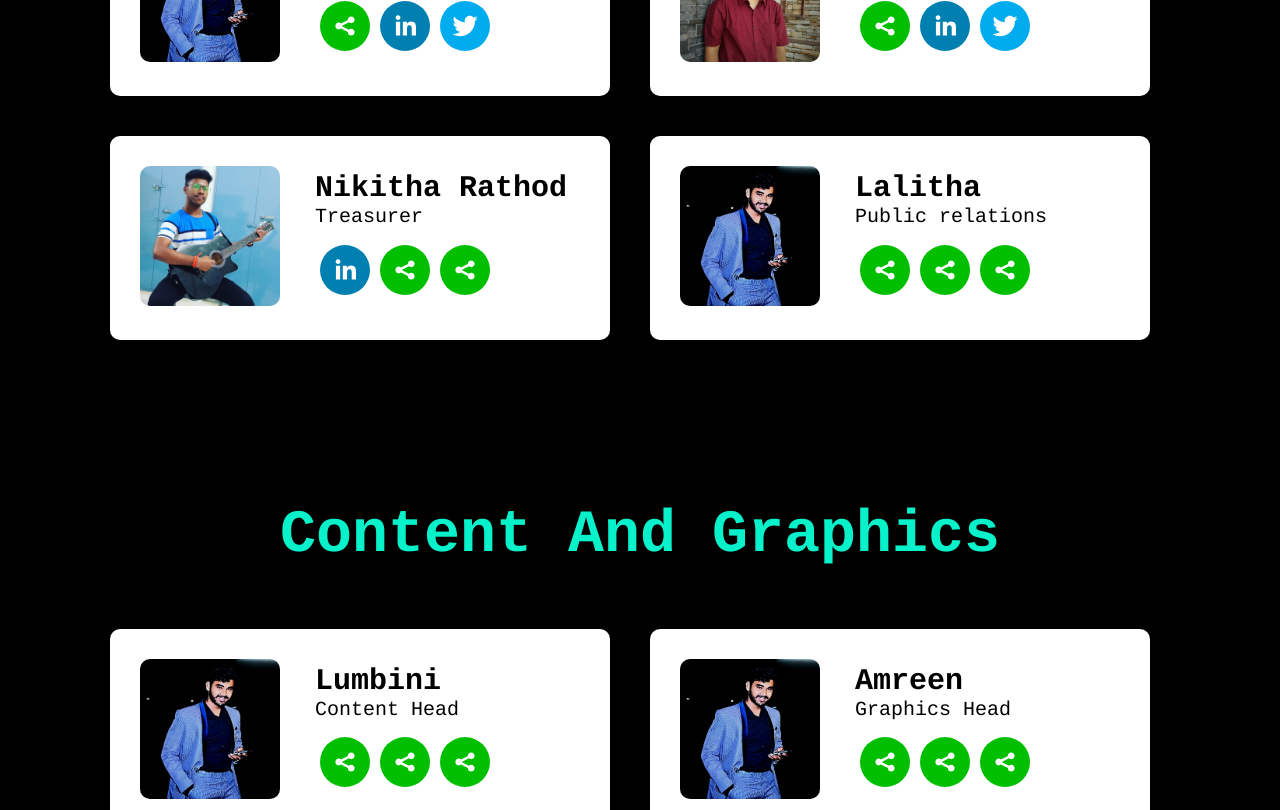
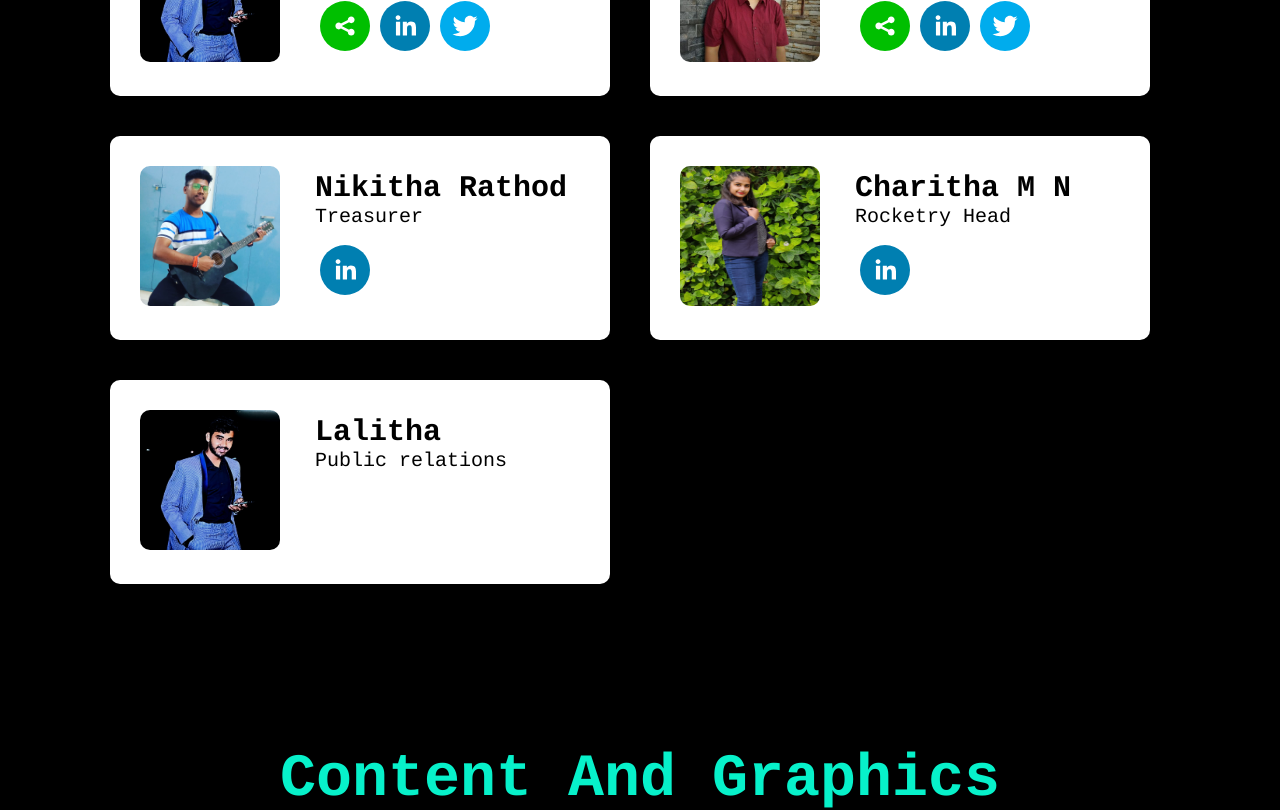
Before and after one commit to stellarjc/Website-React-Code, a React (Create React App) app: page /tem in a window 1280 px wide. Shown: the part 620-1430 px from the top of the page. Built offline with nearby package versions, Linux system fonts and the light colour scheme.

Commit message:
added some details

```diff
--- a/src/screens/Team.js
+++ b/src/screens/Team.js
@@ -34,6 +34,12 @@ function Team() {
             links: ["https://www.linkedin.com/in/sai-dikshith-088270227"]
         },
         {
+            name: "Charitha M N",
+            position: "Rocketry Head",
+            image: "team/charitha.jpg",
+            links: ["https://www.linkedin.com/in/charitha-gowda-a379ab207"]
+        },
+        {
             name: "Lalitha",
             position: "Public relations",
             image: "team/hashir.jpg",
@@ -49,10 +55,10 @@ function Team() {
             links: []
         },
         {
-            name: "Amreen",
+            name: "Amreen Ahmedi",
             position: "Graphics Head",
-            image: "team/hashir.jpg",
-            links: []
+            image: "team/amreen.png",
+            links: ["https://instagram.com/am.reeeeeeen?igshid=OGQ5ZDc2ODk2ZA==","https://www.linkedin.com/in/amreen-ahmedi-b92911273?trk=contact-info"]
         },
         {
             name: "Nida Fathima",
@@ -130,13 +136,17 @@ function Team() {
 
     const rc= [
         {
-            name: "Hashir Azhaf",
-            position: "President",
-            image: "team/hashir.jpg",
-            links: []
+            name: "Charitha M N",
+            position: "Rocketry Head",
+            image: "team/charitha.jpg",
+            links: ["https://www.linkedin.com/in/charitha-gowda-a379ab207"]
         }
     ]
-
+    const Lk=(props)=>{
+        return props.links.map((link)=>{
+            return <SocialIcon className="card-content-icons" url={link} />
+        })
+    }
     const Card = (props) => {
         return props.cont.map((person) => {
             return <div className="card">
@@ -147,9 +157,10 @@ function Team() {
                     <h1 className='card-content-h1'>{person.name}</h1>
                     <h2 className='card-content-h2'>{person.position}</h2>
                     <div className="card-links">
-                        <SocialIcon className="card-content-icons" url={person.links[0]} />
+                        <Lk links={person.links}/>
+                        {/* <SocialIcon className="card-content-icons" url={person.links[0]} />
                         <SocialIcon className="card-content-icons" url={person.links[1]} />
-                        <SocialIcon className="card-content-icons" url={person.links[2]} />
+                        <SocialIcon className="card-content-icons" url={person.links[2]} /> */}
                     </div>
                 </div>
             </div>
```
Also changed, not shown: public/team/amreen.png (added), public/team/charitha.jpg (added).
